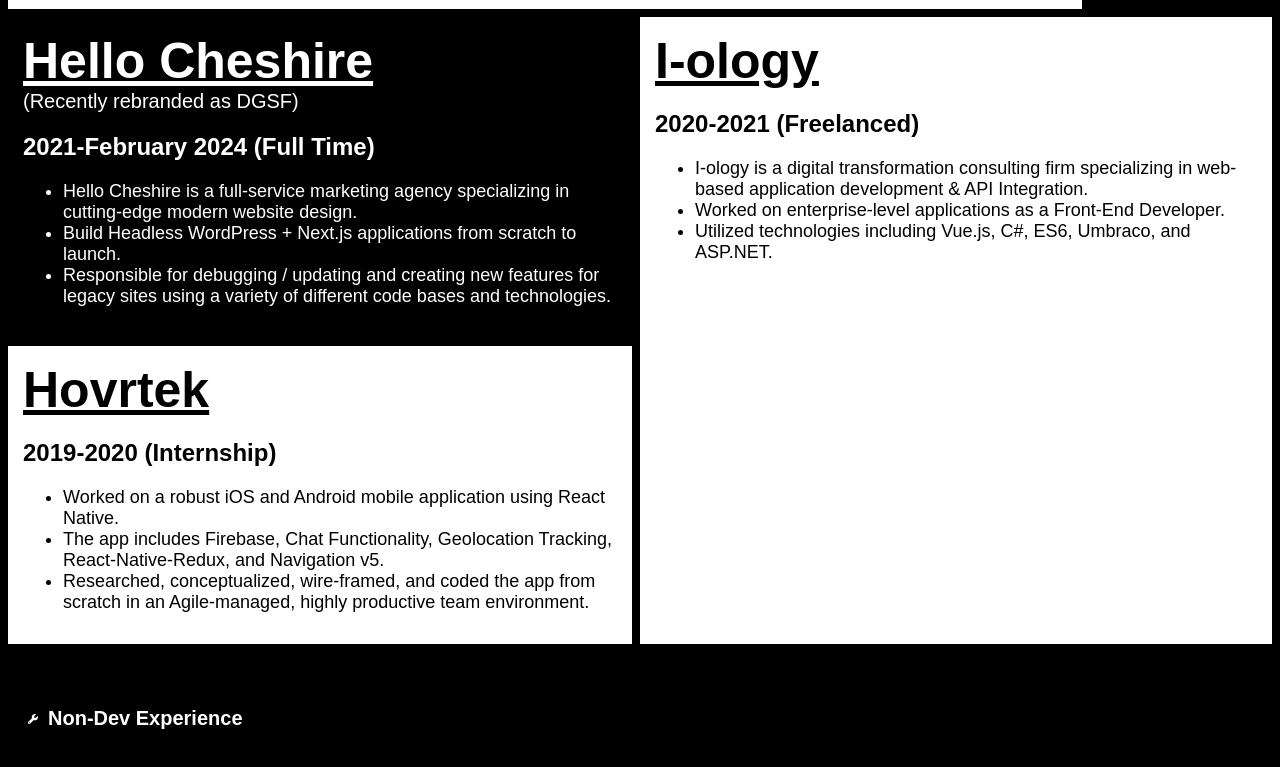
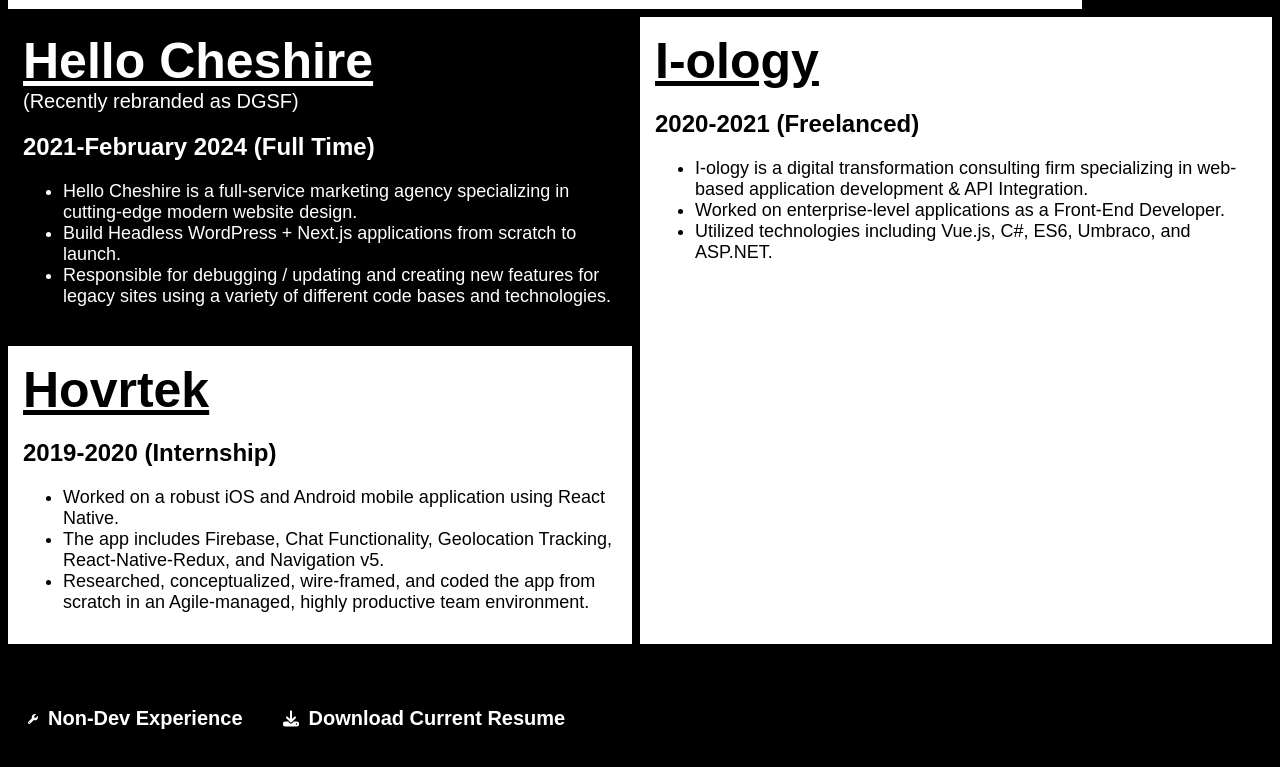
Before and after one commit to Jaywinebrenner/css-land, a Next.js app: page /experience in a window 1280 px wide. Shown: the part 239-1006 px from the top of the page. Built offline with nearby package versions, Linux system fonts and the light colour scheme; no server answers.

Commit message:
add downloadable pdf

```diff
--- a/pages/experience.js
+++ b/pages/experience.js
@@ -1,7 +1,7 @@
 
 import React, {useState, useEffect} from 'react';
 import Link from 'next/link';
-import { faArrowLeft, faWrench } from '@fortawesome/free-solid-svg-icons';
+import { faArrowLeft, faWrench, faDownload} from '@fortawesome/free-solid-svg-icons';
 import { FontAwesomeIcon } from '@fortawesome/react-fontawesome'
 import Modal from './components/Modal';
 import otherExperienceData from '../data/otherExperienceData';
@@ -57,9 +57,11 @@
         </div>
 
         <div className="experience__footer">
-          <div onClick={()=> toggleModal()} className="experience__other-exp-wrapper">
+          <div className="experience__other-exp-wrapper">
            <FontAwesomeIcon className="gear" icon={faWrench} />
-            <h1>Non-Dev Experience</h1>
+            <h1 onClick={()=> toggleModal()}>Non-Dev Experience</h1>
+            <FontAwesomeIcon className="download" icon={faDownload} />
+            <a className='download-a-tag' href="/resume.pdf" download target="_blank"><h1>Download Current Resume</h1></a>
           </div>
         </div>
         <Modal otherExperience={otherExperience} modalVisible={modalVisible} title="Other Experience" toggleModal={toggleModal}></Modal>
--- a/styles/components/_experience.scss
+++ b/styles/components/_experience.scss
@@ -131,5 +131,14 @@
         display: flex;
         align-items: center;
     }
+    .download {
+        color: white;
+        margin-left: 40px;
+        margin-right: 10px;
+        height: 21px;
 
+    }
+    .download-a-tag {
+        text-decoration: none;
+    }
 }
```
Also changed, not shown: 1 other file (tests, documents, lock files or other folders).
